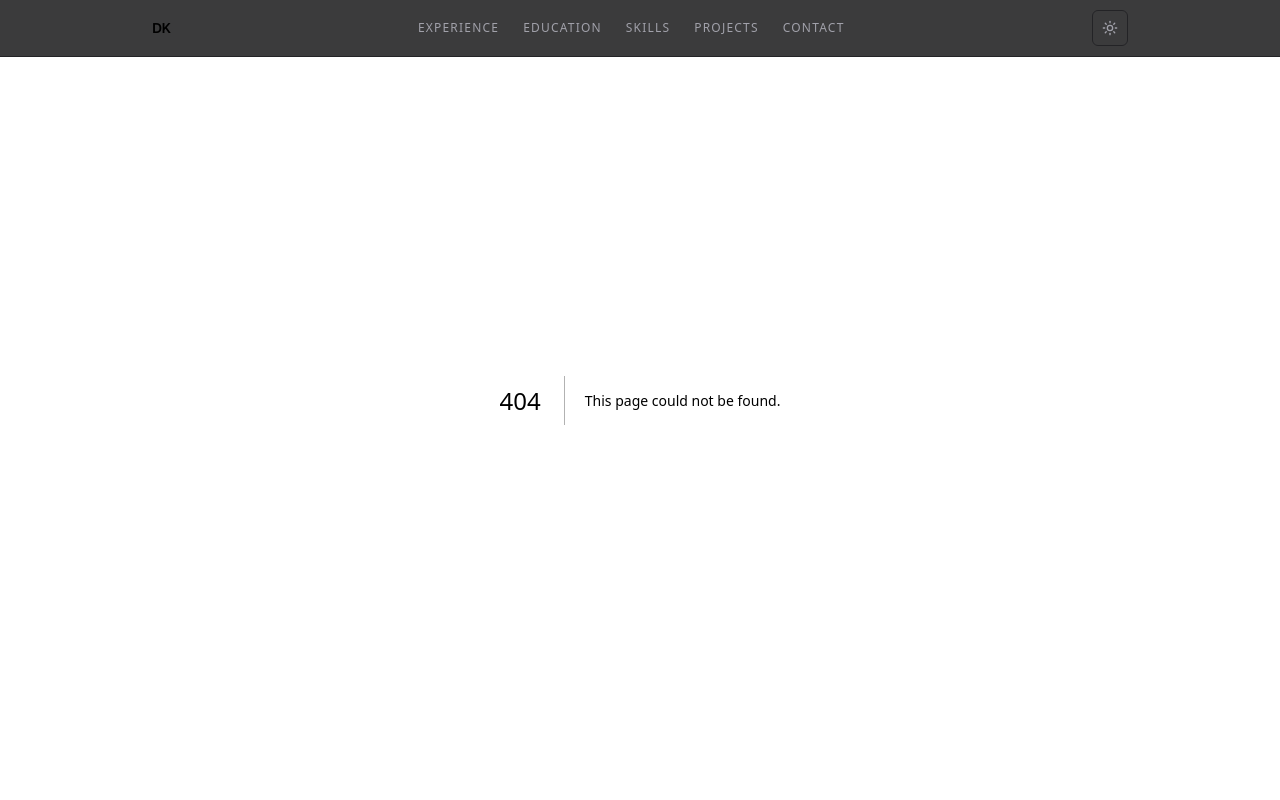
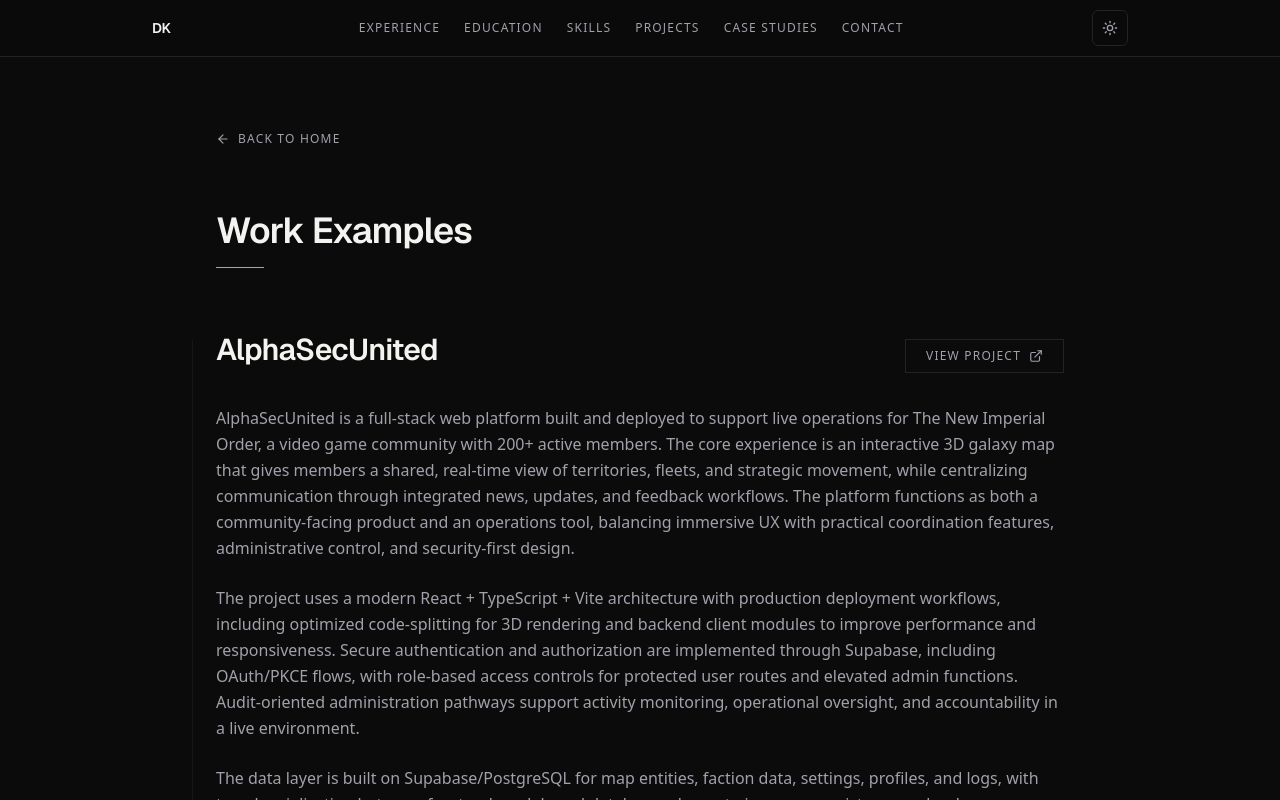
Before and after one commit to Duresa7/AlphaSec-Personal, a Next.js app: page /work in a window 1280 px wide. Before the commit this address had no page. Shown: the top 800 px of the page. Built offline with nearby package versions, Linux system fonts and the light colour scheme.

Commit message:
feat: add work examples page

```diff
--- /dev/null
+++ b/app/work/page.tsx
@@ -0,0 +1,64 @@
+"use client";
+
+import { workExamples } from "@/content/work-examples";
+import { AnimateIn } from "@/components/motion/animate-in";
+import { SectionHeading } from "@/components/ui/section-heading";
+import { ExternalLink, ArrowLeft } from "lucide-react";
+import Link from "next/link";
+import { staggerContainer, fadeInUp } from "@/lib/animations";
+import { motion } from "framer-motion";
+
+export default function WorkExamplesPage() {
+  return (
+    <div className="min-h-screen bg-background">
+      <main className="mx-auto max-w-4xl px-6 py-32">
+        <Link
+          href="/"
+          className="inline-flex items-center gap-2 mb-16 text-xs uppercase tracking-widest text-muted transition-colors hover:text-foreground"
+        >
+          <ArrowLeft size={14} />
+          Back to Home
+        </Link>
+
+        <SectionHeading>Work Examples</SectionHeading>
+
+        <motion.div
+          variants={staggerContainer}
+          initial="hidden"
+          animate="visible"
+          className="mt-16 space-y-24"
+        >
+          {workExamples.map((example) => (
+            <motion.div key={example.id} variants={fadeInUp} className="relative">
+              <div className="flex flex-col md:flex-row md:items-baseline md:justify-between gap-4 mb-8">
+                <h2 className="font-heading text-3xl font-semibold tracking-tight">
+                  {example.title}
+                </h2>
+                {example.link && (
+                  <a
+                    href={example.link}
+                    target="_blank"
+                    rel="noopener noreferrer"
+                    className="inline-flex items-center gap-2 border border-line px-5 py-2 text-xs uppercase tracking-widest text-muted transition-colors hover:border-foreground hover:text-foreground shrink-0"
+                  >
+                    View Project <ExternalLink size={14} />
+                  </a>
+                )}
+              </div>
+
+              <div className="space-y-6">
+                {example.description.map((paragraph, idx) => (
+                  <p key={idx} className="text-sm md:text-base leading-relaxed text-muted">
+                    {paragraph}
+                  </p>
+                ))}
+              </div>
+
+              <div className="absolute -left-6 top-2 bottom-0 w-px bg-line/50 hidden md:block" />
+            </motion.div>
+          ))}
+        </motion.div>
+      </main>
+    </div>
+  );
+}
--- a/components/layout/navbar.tsx
+++ b/components/layout/navbar.tsx
@@ -4,11 +4,12 @@
 import { motion } from "framer-motion";
 
 const navLinks = [
-  { label: "Experience", href: "#experience" },
-  { label: "Education", href: "#education" },
-  { label: "Skills", href: "#skills" },
-  { label: "Projects", href: "#projects" },
-  { label: "Contact", href: "#contact" },
+  { label: "Experience", href: "/#experience" },
+  { label: "Education", href: "/#education" },
+  { label: "Skills", href: "/#skills" },
+  { label: "Projects", href: "/#projects" },
+  { label: "Case Studies", href: "/work" },
+  { label: "Contact", href: "/#contact" },
 ];
 
 export function Navbar() {
@@ -21,7 +22,7 @@
     >
       <div className="mx-auto flex h-14 max-w-5xl items-center justify-between px-6">
         <a
-          href="#"
+          href="/"
           className="font-heading text-sm font-semibold tracking-tight"
         >
           DK
--- /dev/null
+++ b/content/work-examples.ts
@@ -0,0 +1,38 @@
+export interface WorkExample {
+  id: string;
+  title: string;
+  link?: string;
+  description: string[];
+}
+
+export const workExamples: WorkExample[] = [
+  {
+    id: "alphasecunited",
+    title: "AlphaSecUnited",
+    link: "https://www.alphasecunited.com/",
+    description: [
+      "AlphaSecUnited is a full-stack web platform built and deployed to support live operations for The New Imperial Order, a video game community with 200+ active members. The core experience is an interactive 3D galaxy map that gives members a shared, real-time view of territories, fleets, and strategic movement, while centralizing communication through integrated news, updates, and feedback workflows. The platform functions as both a community-facing product and an operations tool, balancing immersive UX with practical coordination features, administrative control, and security-first design.",
+      "The project uses a modern React + TypeScript + Vite architecture with production deployment workflows, including optimized code-splitting for 3D rendering and backend client modules to improve performance and responsiveness. Secure authentication and authorization are implemented through Supabase, including OAuth/PKCE flows, with role-based access controls for protected user routes and elevated admin functions. Audit-oriented administration pathways support activity monitoring, operational oversight, and accountability in a live environment.",
+      "The data layer is built on Supabase/PostgreSQL for map entities, faction data, settings, profiles, and logs, with typed serialization between frontend models and database schema to improve consistency and reduce integration risk. Real-time synchronization propagates map and faction updates across sessions, supporting data integrity and coordinated decision-making for concurrent users. End to end, the project demonstrates ownership across product delivery, frontend engineering, secure access architecture, operational governance, data modeling, and production deployment in a multi-user system."
+    ]
+  },
+  {
+    id: "valobrain",
+    title: "ValoBrain",
+    link: "https://github.com/ivanepopov/Valobrain/",
+    description: [
+      "I co-founded and built Valobrain, an open-source AI-powered analytics platform for competitive Valorant, alongside two partners. I led major parts of the product architecture and implementation, focusing on turning raw match telemetry into scouting and coaching intelligence that teams can apply directly in preparation workflows. The platform is now actively used by 10+ semi-professional and professional Valorant teams, which has validated both the technical direction and real-world value of what we built.",
+      "I developed core full-stack systems across React, TypeScript, Vite, Node.js, and Express, including match search, team/player performance analytics, map-level breakdowns, and round-by-round tactical views. I also built key parts of the data pipeline that ingests and normalizes large GRID.gg JSON/JSONL event streams into structured analytics for dashboards and reports. As the platform grew, I drove API and service modularization so statistics, scouting, and series-state processing stayed maintainable and extensible.",
+      "I designed and implemented the AI reporting workflow that converts structured match digests into tactical insights and long-form scouting reports. I owned prompt engineering, output schema consistency, and multi-model integration across Gemini, OpenAI, Claude, and Ollama to keep report quality actionable and reliable. I also implemented asynchronous job orchestration with progress tracking and cancellation handling for long-running report generation, while collaborating closely with my two partners on product roadmap, user feedback loops, and iterative delivery."
+    ]
+  },
+  {
+    id: "alphabiz",
+    title: "AlphaBiz",
+    description: [
+      "AlphaBiz is an independently owned IT service business I founded and operated, focused on delivering hands on technical support and performance optimization solutions to a diverse client base. Over the course of building the business, I worked directly with more than 148 clients, diagnosing and resolving a wide range of hardware and software issues. These included custom PC assembly, operating system recovery, driver troubleshooting, and system instability caused by conflicting components or configurations. Each project required a tailored approach, balancing technical precision with clear communication to ensure clients understood both the problem and the solution.",
+      "In addition to technical execution, I managed every aspect of business operations from the ground up. This included pricing strategy, service packaging, customer acquisition, and long term client relationship management. Within the first two years, AlphaBiz generated over $4,000 in revenue, achieved without external funding or partnerships. This experience strengthened my ability to operate independently, make data driven decisions, and maintain a high standard of service while scaling workload efficiently. I also developed strong client trust through consistent delivery, transparency, and responsiveness.",
+      "A key area of specialization within AlphaBiz was system optimization for performance sensitive environments, particularly for competitive gaming and high demand applications. I fine tuned Windows operating systems, adjusted driver configurations, and optimized hardware settings to reduce input latency and improve frame rate consistency. This required a detailed understanding of how software, firmware, and hardware interact under load. By focusing on measurable performance gains, I was able to deliver noticeable improvements that directly enhanced user experience, reinforcing both technical credibility and client satisfaction."
+    ]
+  }
+];
```
